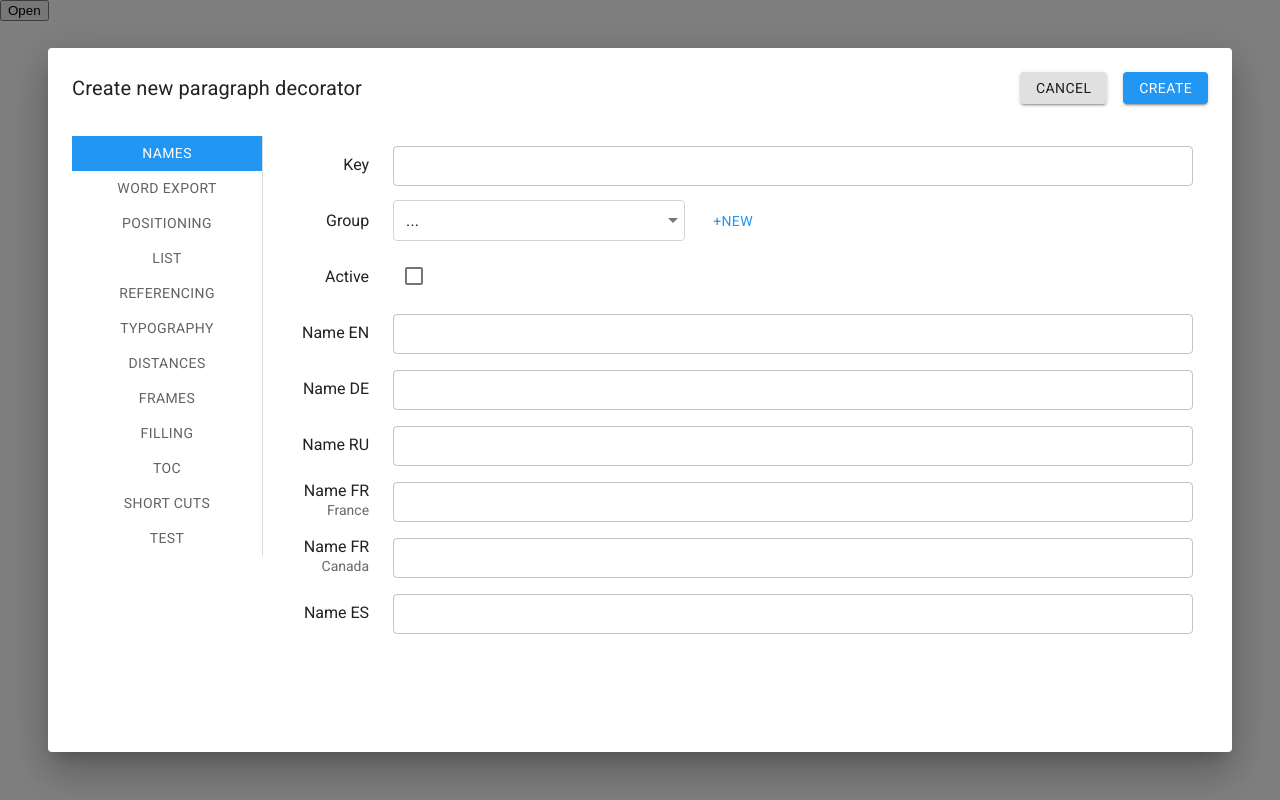
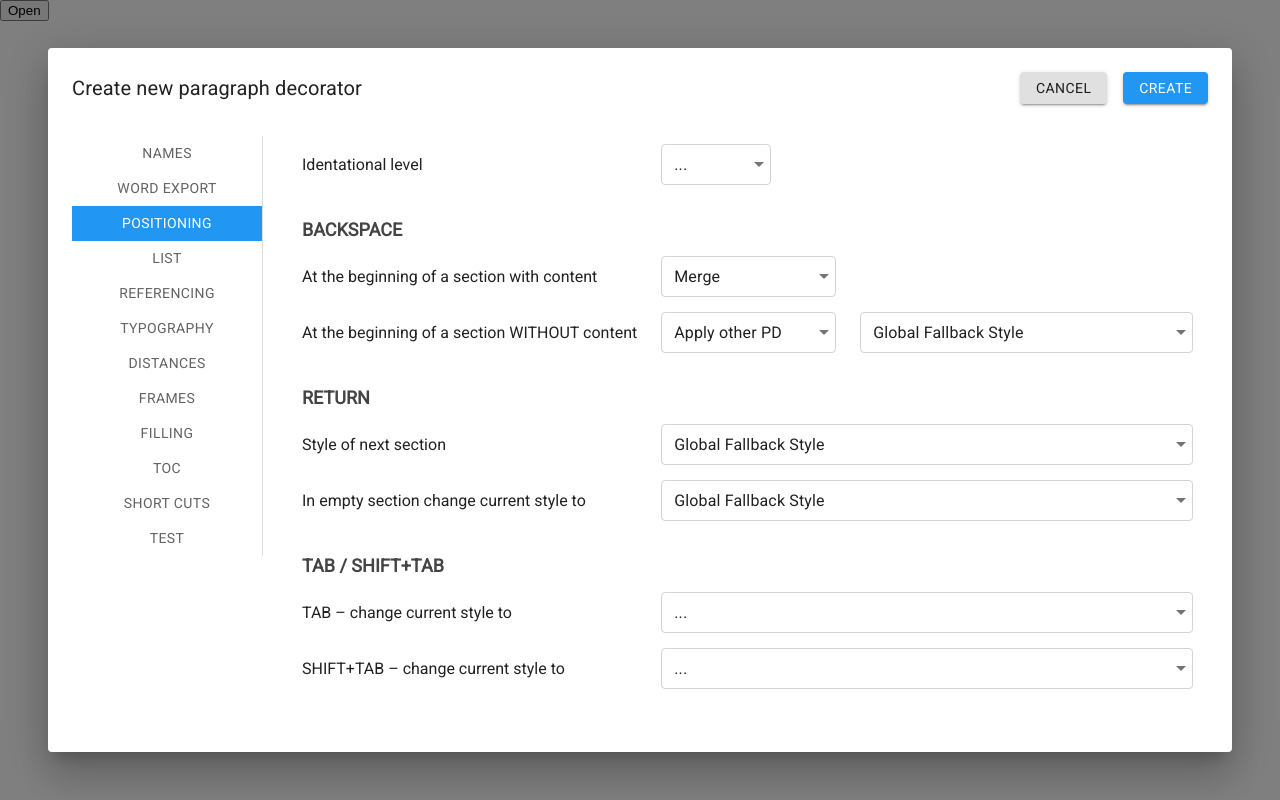
Before and after one commit to svognev/newdec, a React (Create React App) app: page / in a window 1280 px wide. Built offline with nearby package versions, Linux system fonts and the light colour scheme; a web font is replaced by a local one.

Commit message:
add new backspace style optional fields to the positioning section

```diff
--- a/src/components/NewDecDialog/initialState.js
+++ b/src/components/NewDecDialog/initialState.js
@@ -1,7 +1,7 @@
 import { sampleText } from "./constants";
 
 const initialState = {
-    openedTab: 0,
+    openedTab: 2,
     previewText: sampleText,
     decKey: "",
     group: "",
--- a/src/components/NewDecDialog/sections/FramesSection/FrameTypeInput.js
+++ b/src/components/NewDecDialog/sections/FramesSection/FrameTypeInput.js
@@ -1,5 +1,5 @@
 import { withStyles } from "@material-ui/core/styles";
-import InputBase from "@material-ui/core/InputBase";
+import CustomInputShort from "../../common/CustomInputShort";
 
 const FrameTypeInput = withStyles(theme => ({
     root: {
@@ -9,27 +9,11 @@ const FrameTypeInput = withStyles(theme => ({
       },
     },
     input: {
-      borderRadius: 4,
-      position: "relative",
-      backgroundColor: theme.palette.background.paper,
-      border: "1px solid #ced4da",
-      fontSize: 16,
-      padding: "10px 26px 10px 12px",
-      transition: theme.transitions.create(["border-color", "box-shadow"]),
       fontFamily: [
         "Arial",
         "sans-serif",
       ].join(","),
-      "&:hover": {
-        borderRadius: 4,
-        borderColor: "#212121",
-      },
-      "&:focus": {
-        borderRadius: 4,
-        borderColor: "#2f9aef",
-        boxShadow: "0 0 0 0.5px #2f9aef",
-      },
     },
-  }))(InputBase);
+  }))(CustomInputShort);
 
   export default FrameTypeInput;
--- /dev/null
+++ b/src/components/NewDecDialog/sections/PositioningSection/BackSpaceActionInput.js
@@ -0,0 +1,11 @@
+import { withStyles } from "@material-ui/core/styles";
+import CustomInputShort from "../../common/CustomInputShort";
+
+const BackSpaceActionInput = withStyles(theme => ({
+    root: {
+      minWidth: "175px",
+      width: "175px",
+    },
+  }))(CustomInputShort);
+
+  export default BackSpaceActionInput;
--- a/src/components/NewDecDialog/sections/PositioningSection/PositioningSection.js
+++ b/src/components/NewDecDialog/sections/PositioningSection/PositioningSection.js
@@ -5,6 +5,7 @@ import NativeSelect from "@material-ui/core/NativeSelect";
 import CustomInput from "../../common/CustomInput";
 import CustomInputShort from "../../common/CustomInputShort";
 import { backSpaceActions, returnOnEmptySectionActions, decoratorsList } from "../../constants";
+import BackSpaceActionInput from "./BackSpaceActionInput";
 
 import "./style.css";
 
@@ -47,16 +48,18 @@ const PositioningSection = (props) => {
 
             <span id="r3c1">At the beginning of a section with content</span>
             <div className="dialogGrid dialogGrid_2cols">
+                <div>
                     <NativeSelect
                         value={backspaceActionWithContent}
                         onChange={changeBackspaceActionWithContent}
                         id="r3c2"
-                    input={ <CustomInput /> }
+                        input={ <BackSpaceActionInput /> }
                     >
                         {backSpaceActions.map(action => (
                             <option value={action.key} key={`backSpace ${action.key}`}>{action.value}</option>
                         ))}
                     </NativeSelect>
+                </div>
                 {   backspaceActionWithContent === "apply_other_pd" && (
                     <NativeSelect
                         value={backspaceActionWithContentStyle}
@@ -70,22 +73,36 @@ const PositioningSection = (props) => {
             </div>
 
             <span id="r4c1">At the beginning of a section WITHOUT content</span>
+            <div id="r4c2" className="dialogGrid dialogGrid_2cols">
+                <div>
                     <NativeSelect
                         value={backspaceActionWithoutContent}
                         onChange={changeBackspaceActionWithoutContent}
-                id="r4c2"
-                input={ <CustomInput /> }
+                        input={ <BackSpaceActionInput /> }
                     >
                         {returnOnEmptySectionActions.map(action => (
                             <option value={action.key} key={`backSpace ${action.key}`}>{action.value}</option>
                         ))}
                     </NativeSelect>
+                </div>
+                {   backspaceActionWithoutContent === "apply_other_pd" && (
+                    <NativeSelect
+                        value={backspaceActionWithoutContentStyle}
+                        onChange={changeBackspaceActionWithoutContentStyle}
+                        input={ <CustomInput /> }
+                    >
+                        <option value="default">Global Fallback Style</option>
+                        { decoratorsList.map(dec => <option value={dec.value} key={dec.value}>{dec.name}</option>) }
+                    </NativeSelect>
+                ) }
+            </div>
 
             <div id="r5" className="sectionTitle">
                 <span>RETURN</span>
             </div>
 
             <span id="r6c1">Style of next section</span>
+            <div className="positioning-styleInputBox">
                 <NativeSelect
                     value={returnActionNextSection}
                     onChange={changeReturnActionNextSection}
@@ -95,8 +112,11 @@ const PositioningSection = (props) => {
                     <option value="default">Global Fallback Style</option>
                     { decoratorsList.map(dec => <option value={dec.value} key={dec.value}>{dec.name}</option>) }
                 </NativeSelect>
+            </div>
+
 
             <span id="r7c1">In empty section change current style to</span>
+            <div className="positioning-styleInputBox">
                 <NativeSelect
                     value={returnActionEmptySection}
                     onChange={changeReturnActionEmptySection}
@@ -106,12 +126,14 @@ const PositioningSection = (props) => {
                     <option value="default">Global Fallback Style</option>
                     { decoratorsList.map(dec => <option value={dec.value} key={dec.value}>{dec.name}</option>) }
                 </NativeSelect>
+            </div>
 
             <div id="r8" className="sectionTitle">
                 <span>TAB / SHIFT+TAB</span>
             </div>
 
             <span id="r9c1">TAB – change current style to</span>
+            <div className="positioning-styleInputBox">
                 <NativeSelect
                     value={tabAction}
                     onChange={changeTabAction}
@@ -120,8 +142,10 @@ const PositioningSection = (props) => {
                 >
                     { decoratorsList.map(dec => <option value={dec.value} key={dec.value}>{dec.name}</option>) }
                 </NativeSelect>
+            </div>
 
             <span id="r10c1">SHIFT+TAB – change current style to</span>
+            <div className="positioning-styleInputBox">
                 <NativeSelect
                     value={shiftTabAction}
                     onChange={changeShiftTabAction}
@@ -131,6 +155,7 @@ const PositioningSection = (props) => {
                     { decoratorsList.map(dec => <option value={dec.value} key={dec.value}>{dec.name}</option>) }
                 </NativeSelect>
             </div>
+        </div>
     );
 }
 
--- a/src/components/NewDecDialog/sections/PositioningSection/style.css
+++ b/src/components/NewDecDialog/sections/PositioningSection/style.css
@@ -10,7 +10,7 @@
                          "r8 r8"
                          "r9c1 r9c2"
                          "r10c1 r10c2";
-    grid-template-columns: min-content min-content;
+    grid-template-columns: min-content 1fr;
 }
 
 .paragraphDecorators-dialog .dialogGrid_positioning #r1c1 {
@@ -80,3 +80,7 @@
 .paragraphDecorators-dialog .dialogGrid_positioning #r10c2 {
     grid-area: r10c2;
 }
+
+.paragraphDecorators-dialog .positioning-styleInputBox {
+    display: inherit;
+}
```
Lines whose indentation alone changed are shown as unchanged.
